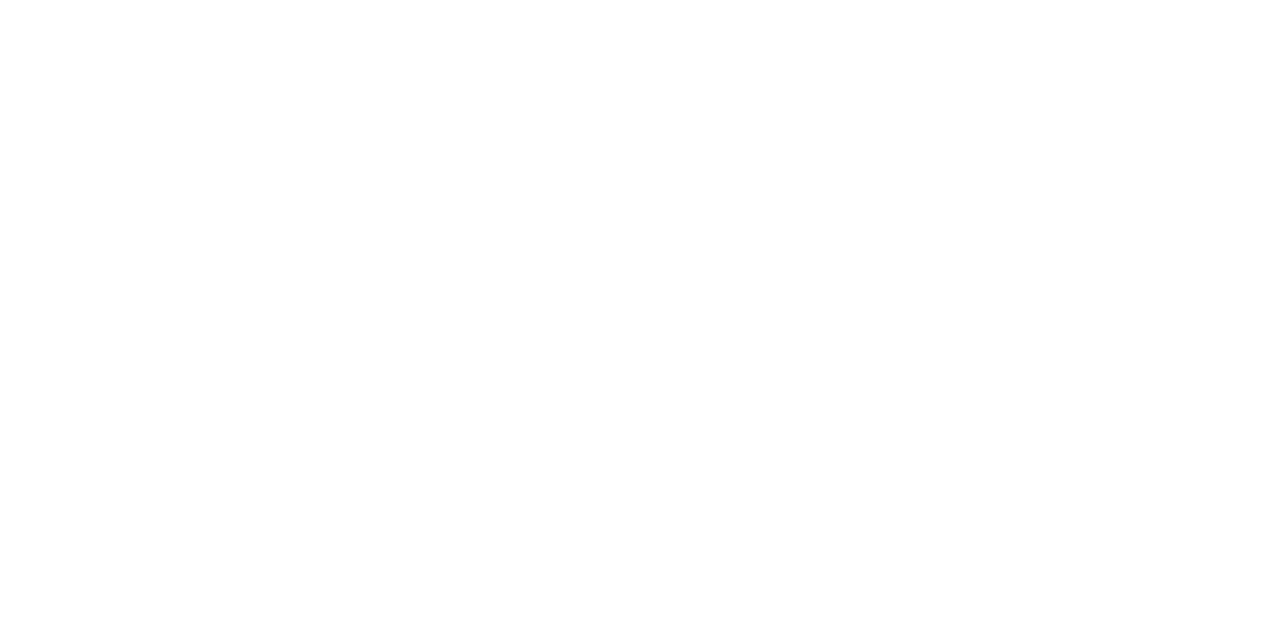
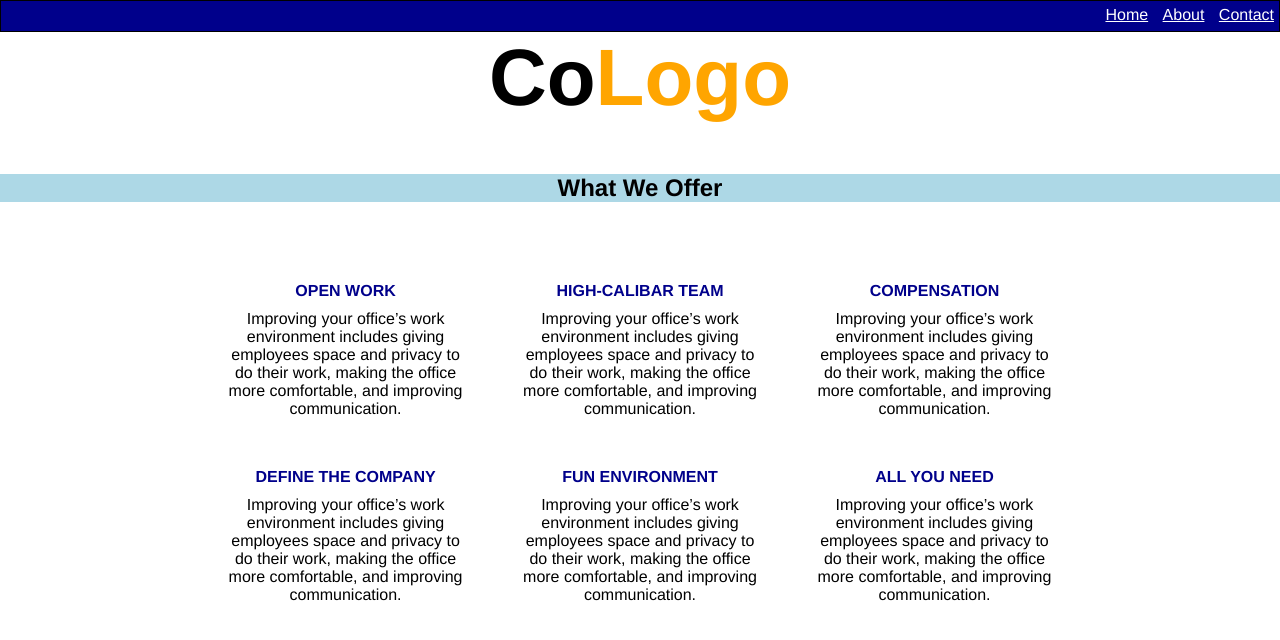
Before and after one commit to amirabehery/WebFullStack, a plain HTML site: page Session_2-Task_1/main.html in a window 1280 px wide. Drawn offline with Linux system fonts and the light colour scheme.

Commit message:
updated files-2

```diff
--- a/Session_2-Task_1/main.html
+++ b/Session_2-Task_1/main.html
@@ -5,8 +5,51 @@
     <meta http-equiv="X-UA-Compatible" content="IE=edge">
     <meta name="viewport" content="width=device-width, initial-scale=1.0">
     <title>Document</title>
+    <link rel="stylesheet" href="style.css">
 </head>
 <body>
+    <nav>
+        <ul>
+            <li><a href="main.html">Home</a></li>
+            <li><a href="about.html">About</a></li>
+            <li><a href="contact.html">Contact</a></li>
+        </ul>
+        <h1>
+            Co<span style="color:orange;font-weight: bold;">Logo</span>
+        </h1>
+        <div>
+            <h2  class="main">What We Offer</h2>
+            <div class="services">
+                <div class="items">
+                    <h4>OPEN WORK</h4>
+                    <p>Improving your office’s work environment includes giving employees space and privacy to do their work, making the office more comfortable, and improving communication.</p>
+                </div>
+                <div class="items">
+                    <h4>HIGH-CALIBAR TEAM</h4>
+                    <p>Improving your office’s work environment includes giving employees space and privacy to do their work, making the office more comfortable, and improving communication.</p>
+                </div>
+                <div class="items">
+                    <h4>COMPENSATION</h4>
+                    <p>Improving your office’s work environment includes giving employees space and privacy to do their work, making the office more comfortable, and improving communication.</p>
+                </div>
+                <br>
+                <div class="items">
+                    <h4>DEFINE THE COMPANY</h4>
+                    <p>Improving your office’s work environment includes giving employees space and privacy to do their work, making the office more comfortable, and improving communication.</p>
+                </div>
+                <div class="items">
+                    <h4>FUN ENVIRONMENT</h4>
+                    <p>Improving your office’s work environment includes giving employees space and privacy to do their work, making the office more comfortable, and improving communication.</p>
+                </div>
+                <div class="items">
+                    <h4>ALL YOU NEED</h4>
+                    <p>Improving your office’s work environment includes giving employees space and privacy to do their work, making the office more comfortable, and improving communication.</p>
+                </div>
 
+
+
+            </div>
+        </div>
+    </nav>
 </body>
 </html>
--- /dev/null
+++ b/Session_2-Task_1/style.css
@@ -0,0 +1,53 @@
+* {
+    margin: 0;
+    padding: 0;
+    font-family: Helvetica;
+}
+
+li {
+    list-style: none;
+    display: inline-block;
+    padding: 5px;
+}
+
+ul {
+    border: 1px solid black;
+    text-align: right;
+    height: 30px;
+    background-color: darkblue;
+}
+
+a {
+    color: white;
+}
+h1 {
+    font-size: 80px;
+    text-align: center;
+    margin-bottom: 50px;
+}
+
+.main {
+    width: 100%;
+    height: 100%;
+    background-color: lightblue;
+    text-align: center;
+    margin-top: 20px;
+    margin-bottom: 50px;
+}
+
+.items {
+    display: inline-block;
+    /* border: 1px solid black; */
+    width: 250px;
+    min-height: 100px;
+    margin: 10px;
+    padding: 10px;
+}
+
+.services {
+    text-align: center;
+}
+h4 {
+    margin: 10px;
+    color: darkblue;
+}
```
Also changed, not shown: Session_2-Task_1/about.html (added, +12 -0 lines), Session_2-Task_1/contact.html (added, +27 -0 lines).
